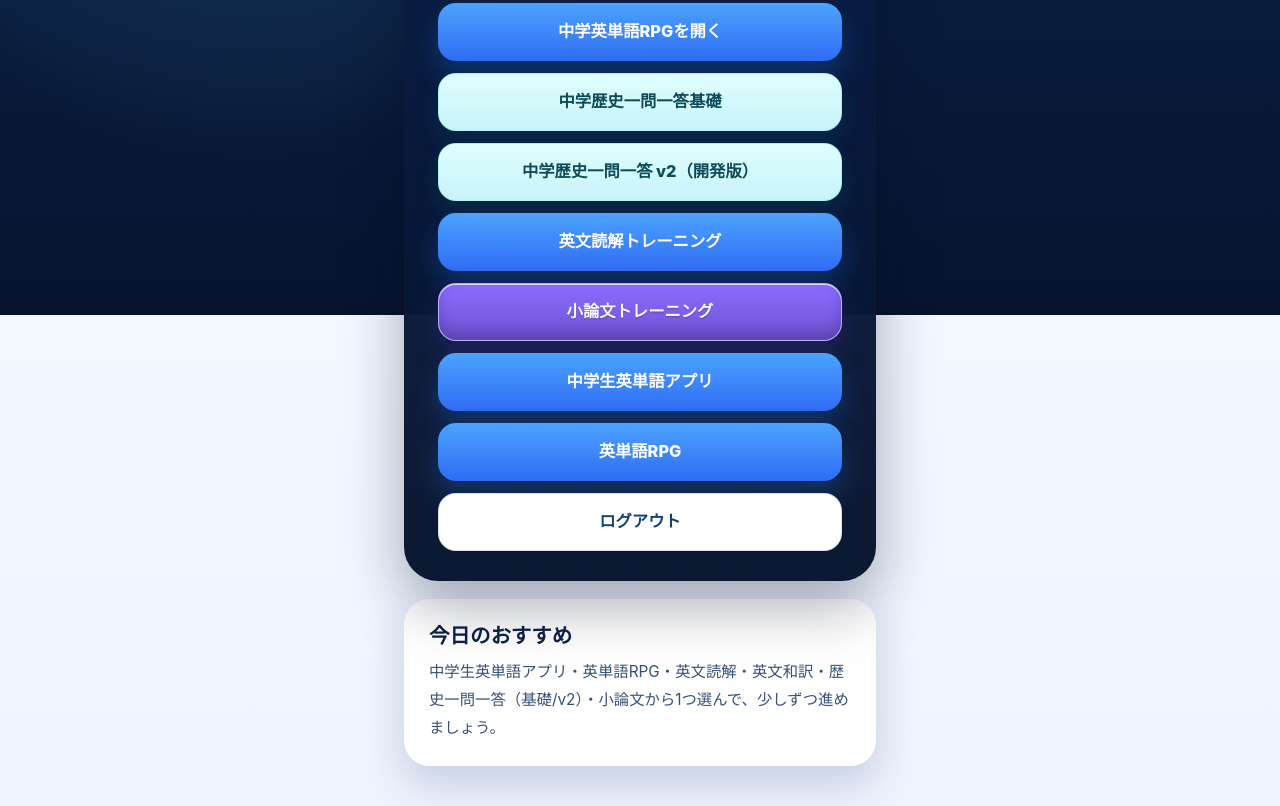
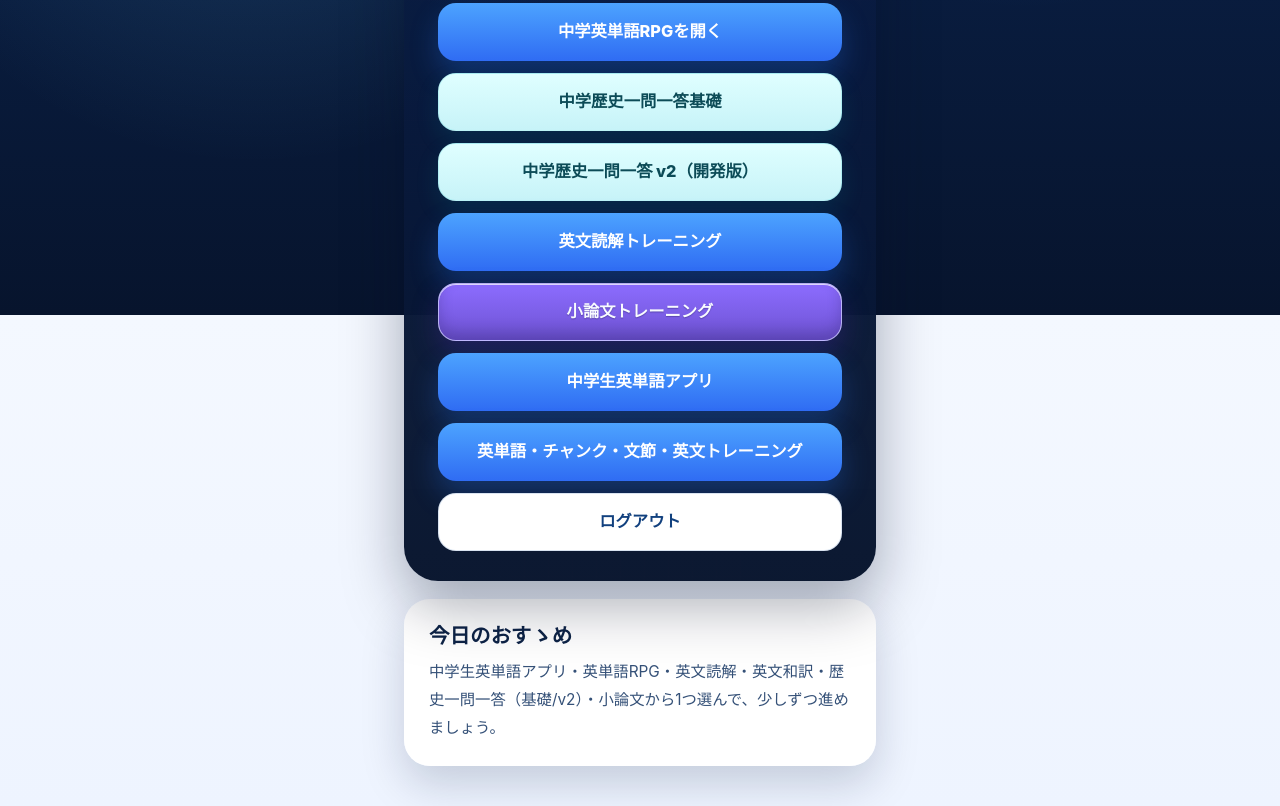
Before and after one commit to ToshinariTanaka/uptra, a plain HTML site: page dashboard.html in a window 1280 px wide. Shown: the part 364-1170 px from the top of the page. Drawn offline with Linux system fonts and the light colour scheme; sample sign-in values are in the browser's storage.

Commit message:
Restore integrated English training app link

```diff
--- a/dashboard.html
+++ b/dashboard.html
@@ -28,13 +28,13 @@
         <a class="btn btn-primary" href="https://gramup.sintechadev.top/ask-ai">英文読解トレーニング</a>
         <a class="btn btn-essay" href="https://toshinaritanaka.github.io/essay-training-app/">小論文トレーニング</a>
         <a class="btn btn-primary" href="https://english-words-game-junior.onrender.com/study-app/">中学生英単語アプリ</a>
-        <a class="btn btn-primary" href="https://english-words-game-1ph3.onrender.com/">英単語RPG</a>
+        <a class="btn btn-primary" href="https://english-words-game-1ph3.onrender.com/study-app/">英単語・チャンク・文節・英文トレーニング</a>
         <button id="logout-btn" class="btn btn-secondary" type="button">ログアウト</button>
       </div>
     </section>
 
     <section class="panel">
-      <h2>今日のおすすめ</h2>
+      <h2>今日のおすゝめ</h2>
       <p>
         中学生英単語アプリ・英単語RPG・英文読解・英文和訳・歴史一問一答（基礎/v2）・小論文から1つ選んで、少しずつ進めましょう。
       </p>
```
